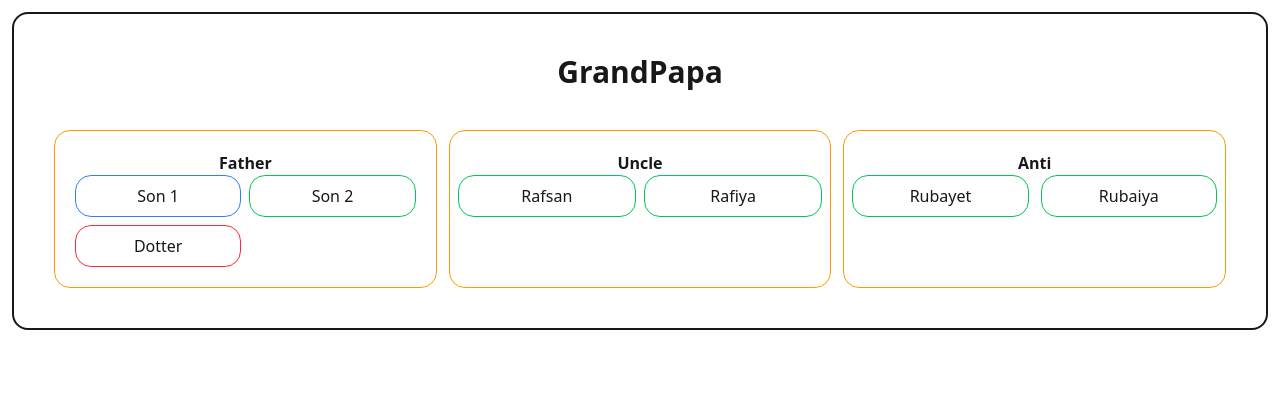
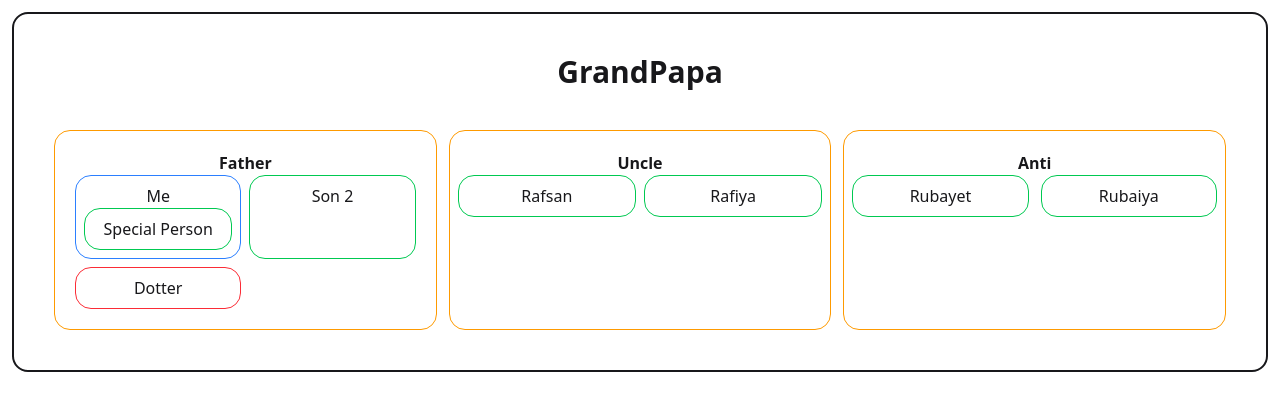
Before and after one commit to sadhin28/Form-master-class, a React (Vite) app: page / in a window 1280 px wide. Shown: the top 410 px of the page. Built offline with nearby package versions, Linux system fonts and the light colour scheme.

Commit message:
add special person

```diff
--- a/src/Component/Myself/Myself.jsx
+++ b/src/Component/Myself/Myself.jsx
@@ -1,9 +1,13 @@
 import React from 'react';
+import SpecialPerson from '../SpecialPerson/SpecialPerson';
 
 const Myself = () => {
     return (
         <div>
-            <h1>Son 1</h1>
+            <h1>Me</h1>
+            <div className="border border-green-500 rounded-2xl p-2">
+                 <SpecialPerson></SpecialPerson>
+            </div>
         </div>
     );
 };
--- /dev/null
+++ b/src/Component/SpecialPerson/SpecialPerson.jsx
@@ -0,0 +1,9 @@
+const SpecialPerson = () => {
+    return (
+        <div>
+            <h1>Special Person</h1>
+        </div>
+    );
+};
+
+export default SpecialPerson;
```
